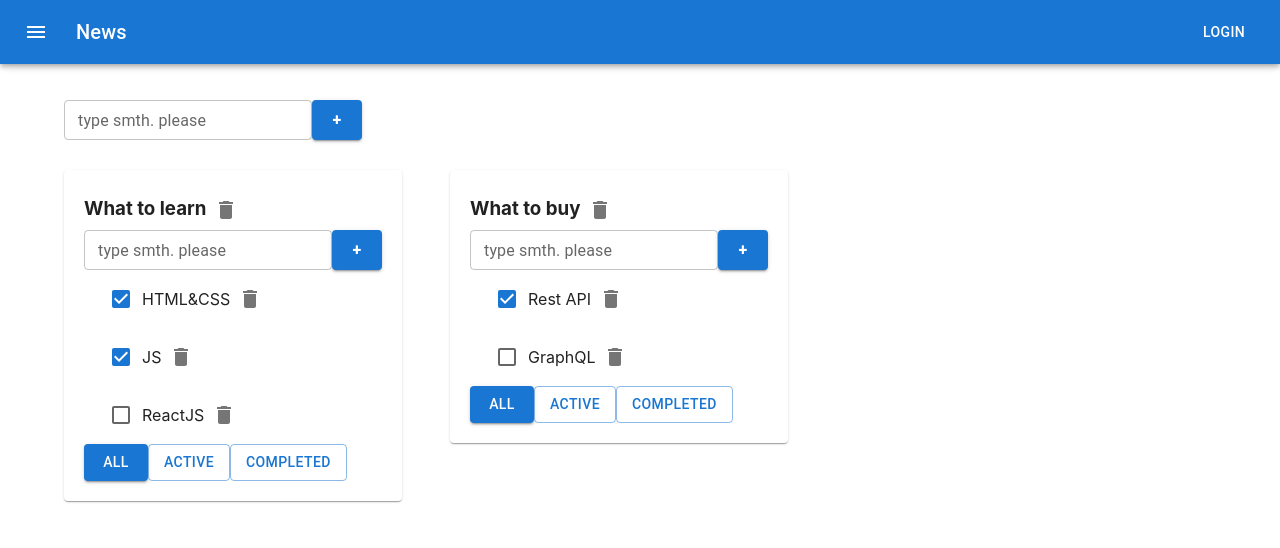
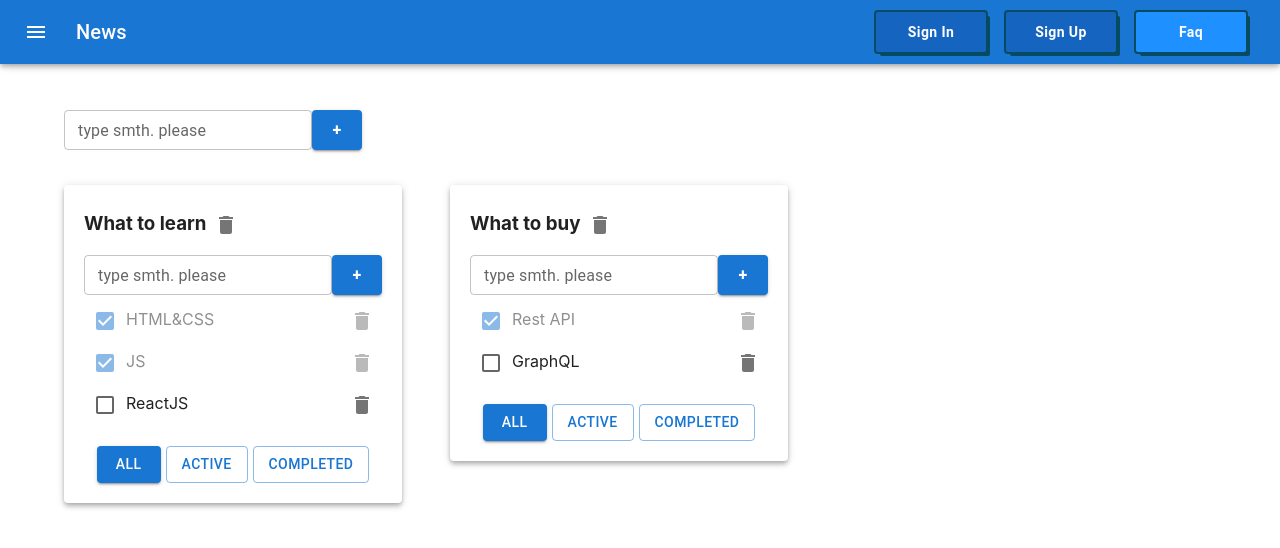
Before and after one commit to Daniyel-Tkachuk/todolist, a React (Vite) app: page / in a window 1280 px wide. Shown: the top 548 px of the page. Built offline with nearby package versions, Linux system fonts and the light colour scheme.

Commit message:
redesign for MUI

```diff
--- a/src/App.tsx
+++ b/src/App.tsx
@@ -96,7 +96,7 @@ function App() {
             todolists
               .map(tl => (
                 <Grid key={tl.id}>
-                  <Paper sx={{ p: '20px 20px 20px 20px' }}>
+                  <Paper sx={{ p: '20px 20px 20px 20px'}} elevation={4}>
                     <TodolistItem
                       todolist={tl}
                       tasks={tasks}
--- a/src/components/AddItemForm.tsx
+++ b/src/components/AddItemForm.tsx
@@ -43,7 +43,7 @@ export const AddItemForm = (props: Props) => {
   }
 
   return (
-    <div>
+    <div style={{margin: '10px 0 5px'}}>
       <TextField
         error={!!error}
         size="small"
--- a/src/components/Header.tsx
+++ b/src/components/Header.tsx
@@ -2,9 +2,9 @@ import AppBar from '@mui/material/AppBar';
 import Box from '@mui/material/Box';
 import Toolbar from '@mui/material/Toolbar';
 import Typography from '@mui/material/Typography';
-import Button from '@mui/material/Button';
 import IconButton from '@mui/material/IconButton';
 import MenuIcon from '@mui/icons-material/Menu';
+import { NavButton } from "@/components/NavButton.ts"
 
 
 export const Header = () => {
@@ -24,7 +24,11 @@ export const Header = () => {
           <Typography variant="h6" component="div" sx={{ flexGrow: 1 }}>
             News
           </Typography>
-          <Button color="inherit">Login</Button>
+          <div>
+            <NavButton>Sign in</NavButton>
+            <NavButton>Sign up</NavButton>
+            <NavButton background={'dodgerblue'}>Faq</NavButton>
+          </div>
         </Toolbar>
       </AppBar>
     </Box>
--- /dev/null
+++ b/src/components/NavButton.ts
@@ -0,0 +1,18 @@
+import { Button } from "@mui/material"
+import { styled } from "@mui/material/styles"
+
+type Props = {
+  background?: string
+}
+
+export const NavButton = styled(Button)<Props>(({background}) => ({
+  minWidth: '110px',
+  fontWeight: 'bold',
+  boxShadow: '0 0 0 2px #054B62, 4px 4px 0 0 #054B62',
+  borderRadius: '2px',
+  textTransform: 'capitalize',
+  margin: '0 10px',
+  padding: '8px 24px',
+  color: '#ffffff',
+  background: background || '#1565c0',
+}))
--- /dev/null
+++ b/src/components/Todolist.styles.ts
@@ -0,0 +1,14 @@
+import { SxProps } from "@mui/material"
+
+export const filterButtonsBox: SxProps = {
+  display: 'flex',
+  justifyContent: 'center',
+  gap: '5px',
+  mt: '20px'
+}
+
+export const getListItemSx = (isDone: boolean): SxProps => ({
+  justifyContent: "space-between",
+  p: "0",
+  opacity: isDone ? .5 : 1,
+})
--- a/src/components/TodolistItem.tsx
+++ b/src/components/TodolistItem.tsx
@@ -3,8 +3,9 @@ import type { FilterValues, Todolist } from "../App.tsx"
 import { type ChangeEvent } from "react"
 import { AddItemForm } from "@/components/AddItemForm.tsx"
 import { EditableSpan } from "@/components/EditableSpan.tsx"
-import { Button, IconButton, ListItem, Checkbox, List } from "@mui/material"
+import { Button, IconButton, ListItem, Checkbox, List, Box } from "@mui/material"
 import DeleteIcon from "@mui/icons-material/Delete"
+import { filterButtonsBox, getListItemSx } from "@/components/Todolist.styles.ts"
 
 type Props = {
   todolist: Todolist
@@ -67,12 +68,14 @@ export const TodolistItem = (props: Props) => {
   })
 
   const mappedTask = filteredTasks.map((task) => (
-    <ListItem key={task.id} className={task.isDone ? "is-Done" : ""}>
-      <Checkbox checked={task.isDone} onChange={(e) => changeTaskStatusHandler(e, task.id)}/>
-      <EditableSpan
-        title={task.title}
-        setTitle={(title: string) => updateTaskTitleHandler(task.id, title)}
-      />
+    <ListItem key={task.id} sx={getListItemSx(task.isDone)}>
+      <div>
+        <Checkbox checked={task.isDone} onChange={(e) => changeTaskStatusHandler(e, task.id)} />
+        <EditableSpan
+          title={task.title}
+          setTitle={(title: string) => updateTaskTitleHandler(task.id, title)}
+        />
+      </div>
       <IconButton aria-label="delete" onClick={() => deleteTaskHandler(task.id)}>
         <DeleteIcon />
       </IconButton>
@@ -95,10 +98,10 @@ export const TodolistItem = (props: Props) => {
       {
         tasks[todolist.id].length === 0
           ? <span>Your tasksList is empty</span>
-          : <List style={{listStyle: 'none', margin: 0, padding: 0}}>{mappedTask}</List>
+          : <List style={{ listStyle: "none", margin: 0, padding: 0 }}>{mappedTask}</List>
       }
 
-      <div>
+      <Box sx={filterButtonsBox}>
         <Button
           variant={`${todolist.filter === "all" ? "contained" : "outlined"}`}
           color="primary"
@@ -120,7 +123,7 @@ export const TodolistItem = (props: Props) => {
         >
           Completed
         </Button>
-      </div>
+      </Box>
     </div>
   )
 }
```
